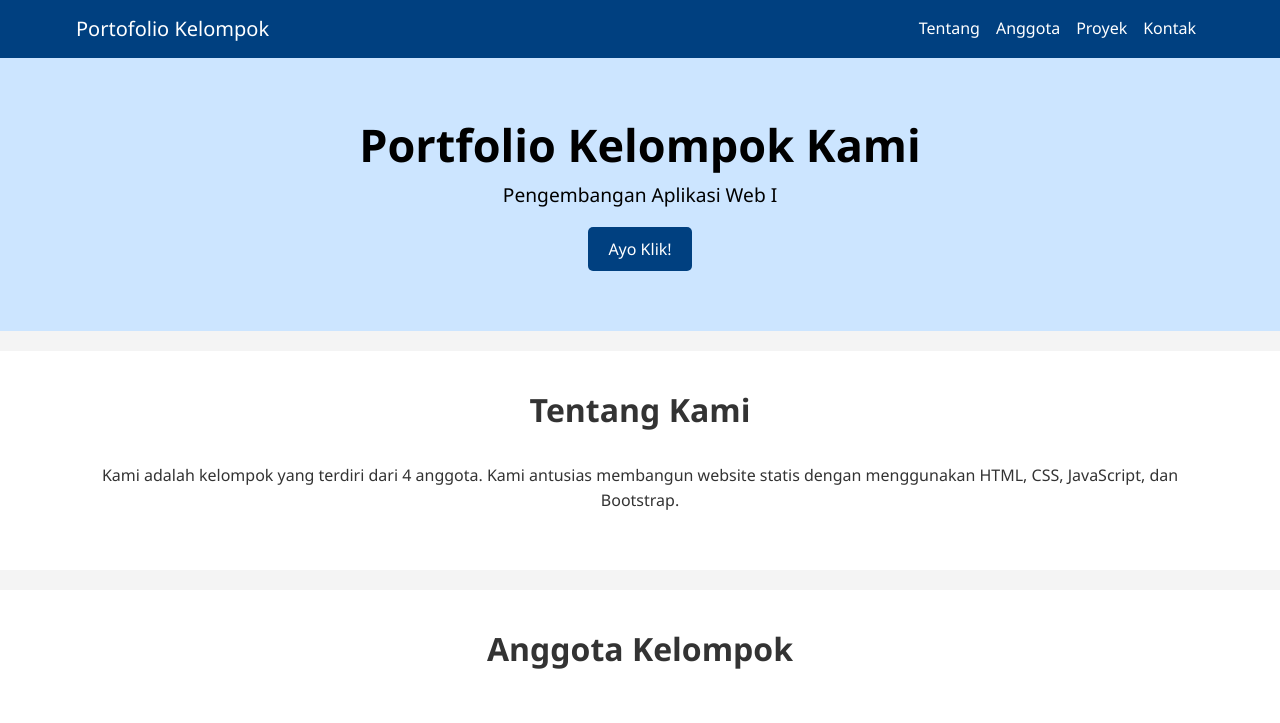
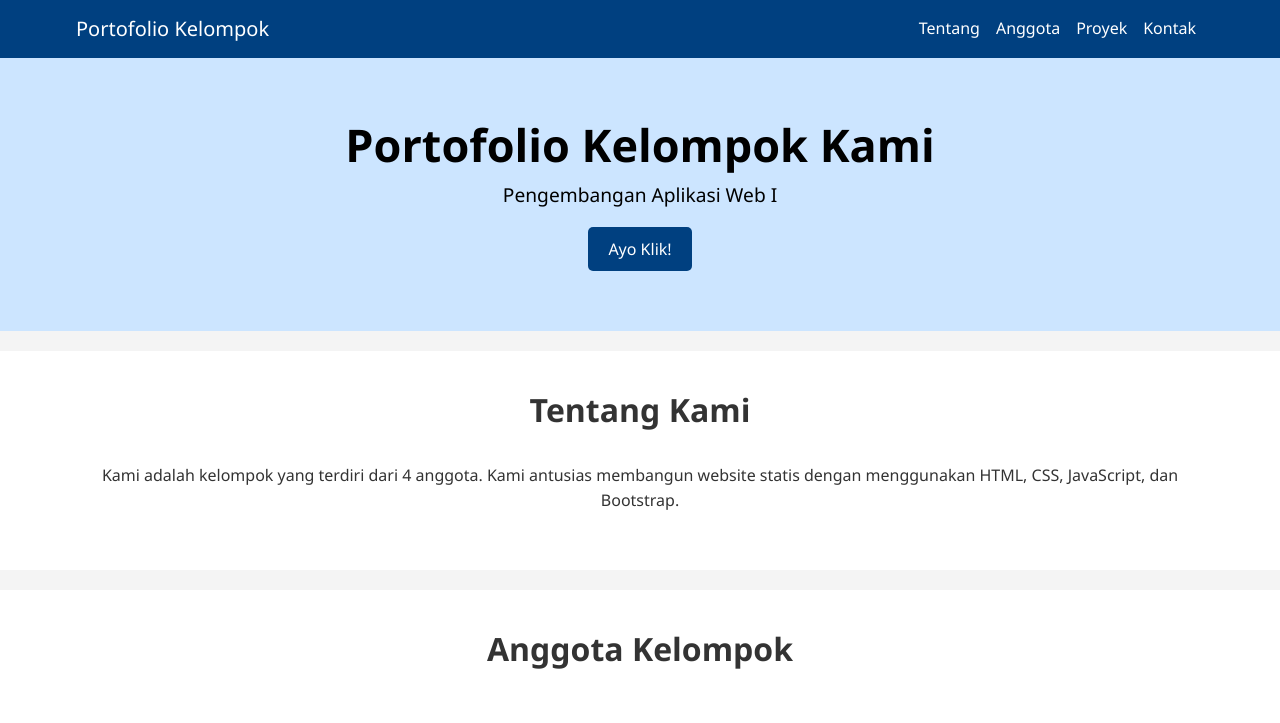
Before and after one commit to sharonjvj/Tugas-1-PAW1, a plain HTML site: page ProjectProtofolio/portofolioKelompok.html in a window 1280 px wide. Shown: the top 723 px of the page. Drawn offline with nearby package versions, Linux system fonts and the light colour scheme; grey boxes are pictures that could not be loaded.

Commit message:
Update title, hero
- correct typo

```diff
--- a/ProjectProtofolio/portofolioKelompok.html
+++ b/ProjectProtofolio/portofolioKelompok.html
@@ -3,7 +3,7 @@
 <head>
     <meta charset="UTF-8" />
     <meta name="viewport" content="width=device-width, initial-scale=1.0"/>
-    <title>Portfolio Kelompok</title>
+    <title>Portofolio Kelompok</title>
     <!-- Bootstrap CSS -->
     <link href="https://cdn.jsdelivr.net/npm/bootstrap@5.3.3/dist/css/bootstrap.min.css" rel="stylesheet">
     <!-- CSS Kustom -->
@@ -33,7 +33,7 @@
     <!-- Hero -->
     <section class="hero">
         <div class="container text-center text-white">
-            <h1>Portfolio Kelompok Kami</h1>
+            <h1>Portofolio Kelompok Kami</h1>
             <p>Pengembangan Aplikasi Web I</p>
             <!-- Button Lihat Portofolio -->
             <button class="btn custom-btn" id="portfolioBtn">Ayo Klik!</button>
```
